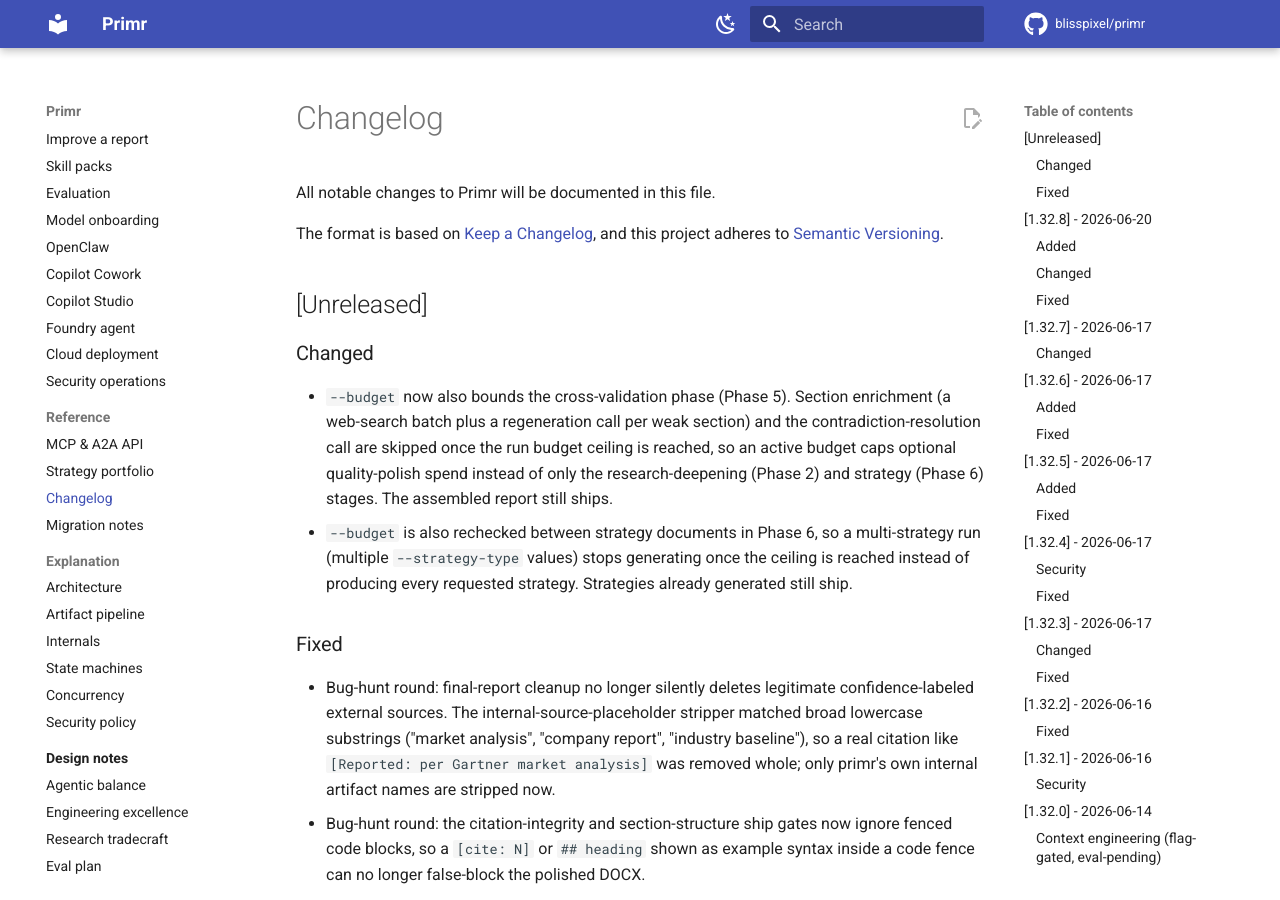
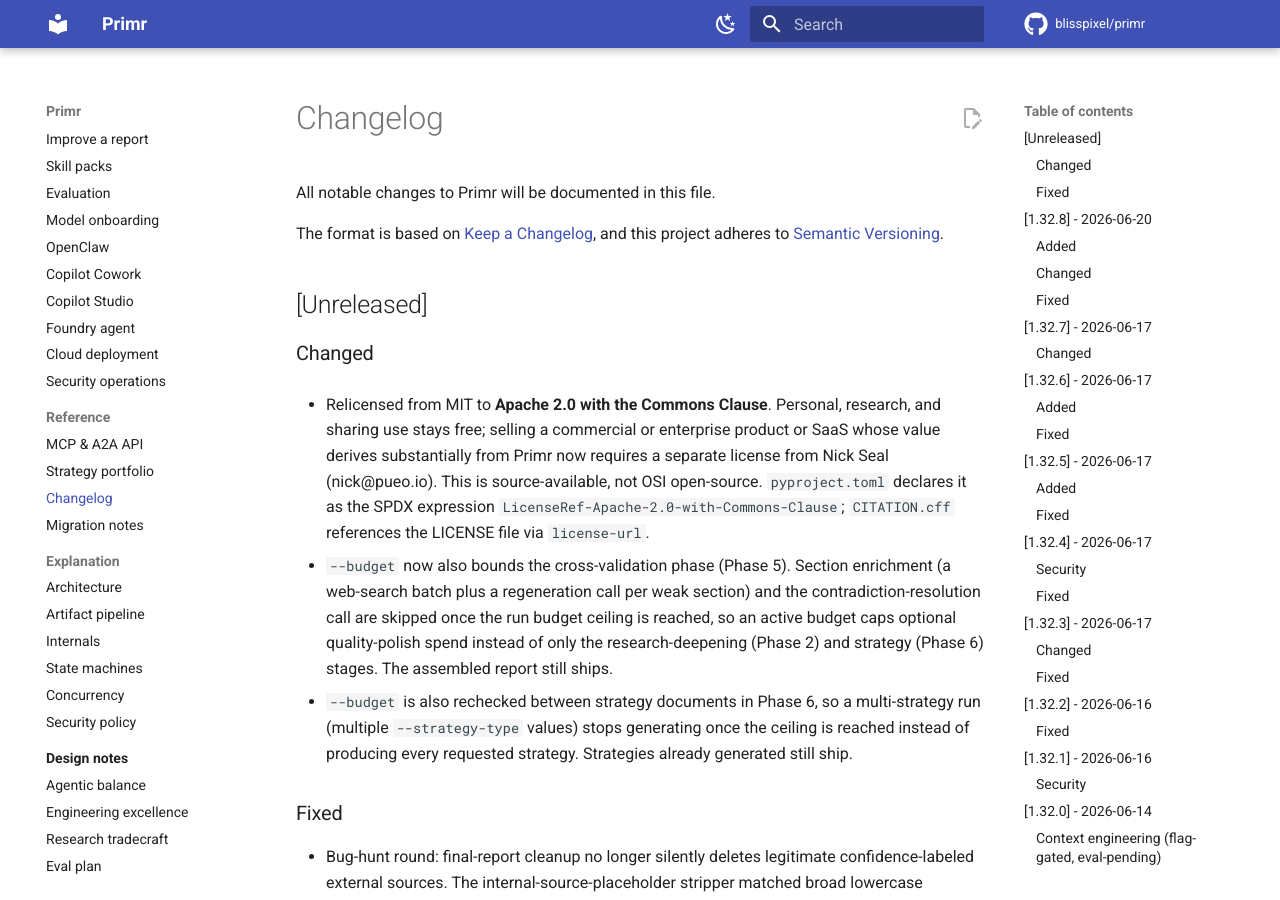
Before and after one commit to blisspixel/primr, an MkDocs documentation site: the page built from docs/CHANGELOG.md, in a window 1280 px wide and 900 px high. Built offline with MkDocs 1.6.1 and Material for MkDocs 9.7.7, drawn with Linux system fonts in a browser that asks for light colours; comment, search, counter and statistics services are not loaded.

Commit message:
Relicense to Apache 2.0 with the Commons Clause
Replaces MIT with Apache 2.0 plus the Commons Clause (source-available, not OSI). Personal, research, and sharing use stays free; selling a commercial or enterprise product or SaaS whose value derives substantially from Primr requires a separate license from Nick Seal (nick@pueo.io). Software: Primr; Licensor: Nick Seal; canonical Apache 2.0 text from apache.org.

Kept metadata consistent: pyproject license is the SPDX expression LicenseRef-Apache-2.0-with-Commons-Clause (sdist builds clean; PKG-INFO carries License-Expression + License-File); CITATION.cff uses license-url to the LICENSE file; README badge + top notice + License section and CONTRIBUTING updated. Historical CHANGELOG entries left intact.

```diff
--- a/docs/CHANGELOG.md
+++ b/docs/CHANGELOG.md
@@ -8,6 +8,14 @@
 ## [Unreleased]
 
 ### Changed
+
+- Relicensed from MIT to **Apache 2.0 with the Commons Clause**. Personal,
+  research, and sharing use stays free; selling a commercial or enterprise
+  product or SaaS whose value derives substantially from Primr now requires a
+  separate license from Nick Seal (nick@pueo.io). This is source-available, not
+  OSI open-source. `pyproject.toml` declares it as the SPDX expression
+  `LicenseRef-Apache-2.0-with-Commons-Clause`; `CITATION.cff` references the
+  LICENSE file via `license-url`.
 
 - `--budget` now also bounds the cross-validation phase (Phase 5). Section
   enrichment (a web-search batch plus a regeneration call per weak section) and
--- a/pyproject.toml
+++ b/pyproject.toml
@@ -7,7 +7,10 @@
 version = "1.32.8"
 description = "Turn any company or organization URL into a strategic intelligence brief. Adaptive scraping + AI-powered research and synthesis."
 readme = "README.md"
-license = "MIT"
+# Apache 2.0 plus the Commons Clause (source-available, not OSI-approved).
+# Expressed as an SPDX LicenseRef because Commons Clause is not a standard SPDX
+# identifier or exception. Full text in LICENSE.
+license = "LicenseRef-Apache-2.0-with-Commons-Clause"
 # Floor is 3.12 (EOL-driven): 3.10 reaches EOL Oct 2026 and 3.11 Oct 2027,
 # while 3.12 carries security support to Oct 2028. Standardizing above the
 # soon-to-be-legacy line removes legacy codepaths and aligns with the
```
Also changed, not shown: README.md (+9 -2 lines), docs/CONTRIBUTING.md (+1 -1 lines), 2 other files.
